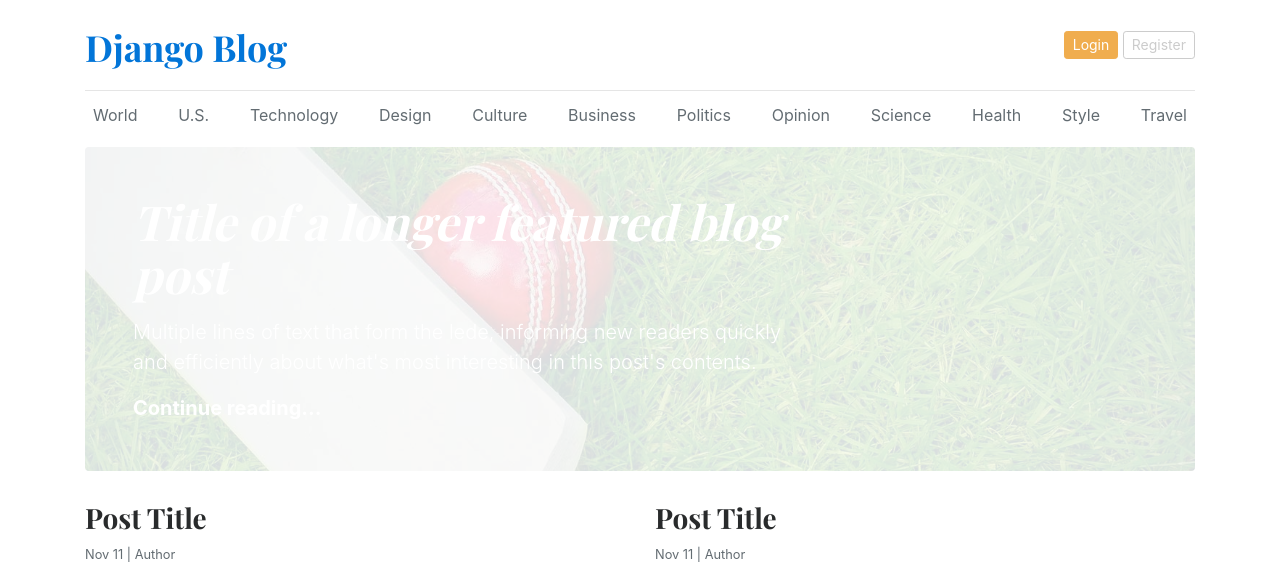
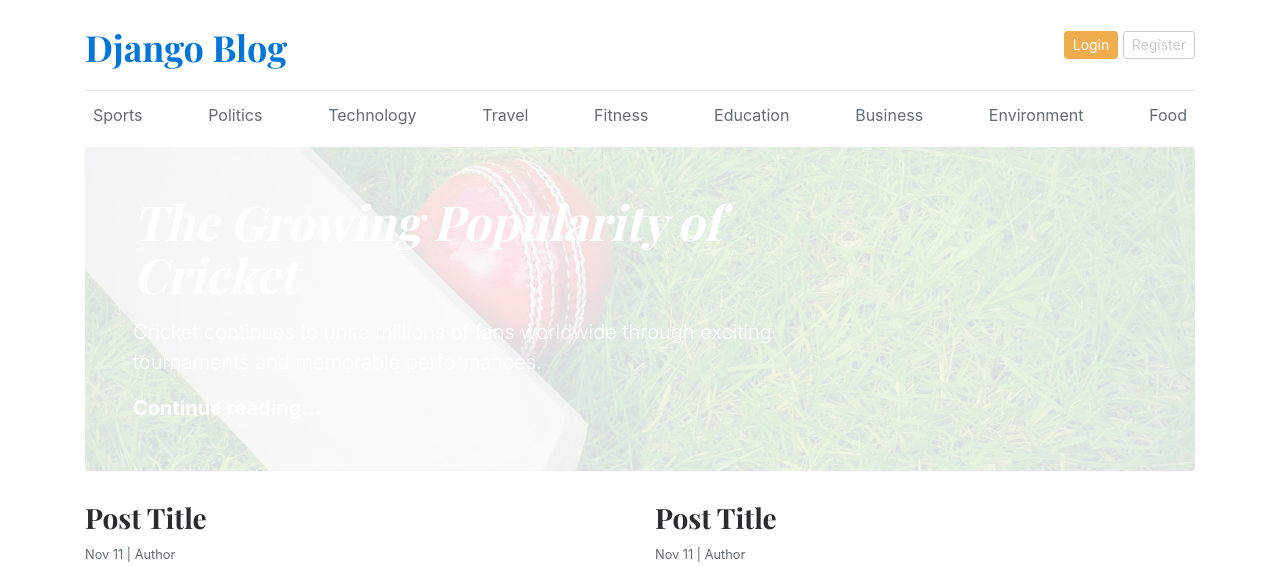
Before and after one commit to Ayush0001-knife/Full-Fledged-Blogging-System, a Django app: page / in a window 1280 px wide. Shown: the top 566 px of the page. Run offline with Django 5.2, Linux system fonts and the light colour scheme; data comes from the database, SQL or seed files in the repository; both versions use the stored data as it was after the commit.

Commit message:
Blogging-System

```diff
--- a/blog_main/views.py
+++ b/blog_main/views.py
@@ -1,5 +1,13 @@
 from django.http import HttpResponse
 from django.shortcuts import render
+from blogs.models import Category
+from blogs.models import Blog
+
+
 
 def home(request):
-      return render(request,'home.html')
+      categories=Category.objects.all()
+      featured_posts=Blog.objects.filter(is_featured=True)
+
+      context={'categories':categories,'featured_posts':featured_posts}
+      return render(request,'home.html',context)
--- a/templates/home.html
+++ b/templates/home.html
@@ -29,32 +29,27 @@
 
             <div class="nav-scroller py-1 mb-2">
                   <nav class="nav d-flex justify-content-between">
-                        <a class="p-2 text-muted" href="#">World</a>
-                        <a class="p-2 text-muted" href="#">U.S.</a>
-                        <a class="p-2 text-muted" href="#">Technology</a>
-                        <a class="p-2 text-muted" href="#">Design</a>
-                        <a class="p-2 text-muted" href="#">Culture</a>
-                        <a class="p-2 text-muted" href="#">Business</a>
-                        <a class="p-2 text-muted" href="#">Politics</a>
-                        <a class="p-2 text-muted" href="#">Opinion</a>
-                        <a class="p-2 text-muted" href="#">Science</a>
-                        <a class="p-2 text-muted" href="#">Health</a>
-                        <a class="p-2 text-muted" href="#">Style</a>
-                        <a class="p-2 text-muted" href="#">Travel</a>
+                        {% for category in categories %}
+                        <a class="p-2 text-muted" href="#">{{category.category_name}}</a>
+                        {% endfor %}
                   </nav>
             </div>
 
 
-
+            {% for i in featured_posts %}
+            {% if forloop.first %}
             <div class="jumbotron p-3 p-md-5 text-white rounded bg-dark"
                   style="background-image: url(/static/images/cricket.jpg);background-blend-mode: overlay;background-size:cover;">
                   <div class="col-md-8 px-0">
-                        <h1 class="display-4 font-italic">Title of a longer featured blog post</h1>
-                        <p class="lead my-3">Multiple lines of text that form the lede, informing new readers quickly
-                              and efficiently about what's most interesting in this post's contents.</p>
+                        <h1 class="display-4 font-italic">{{i.title}}</h1>
+                        <p class="lead my-3">{{i.short_description}}</p>
                         <p class="lead mb-0"><a href="#" class="text-white font-weight-bold">Continue reading...</a></p>
                   </div>
             </div>
+            {% endif %}
+            {% endfor %}
+
+
 
             <div class="row mb-2">
                   <div class="col-md-6">
```
Also changed, not shown: db.sqlite3, media/uploads/2026/06/17/blog6.jpeg (added).
